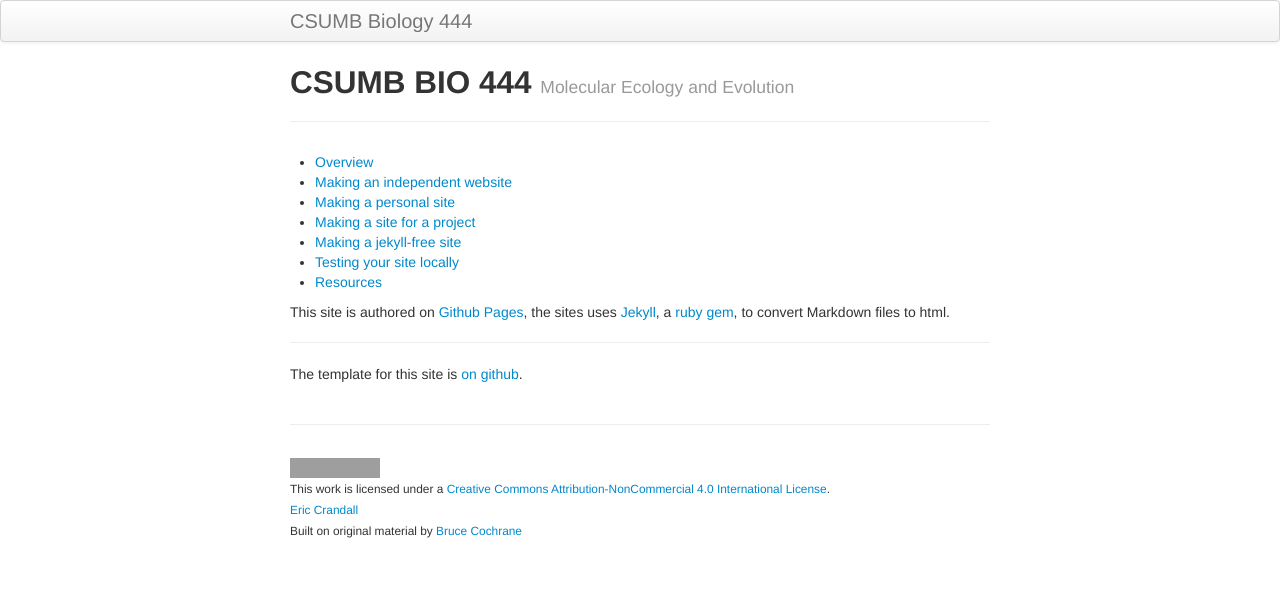
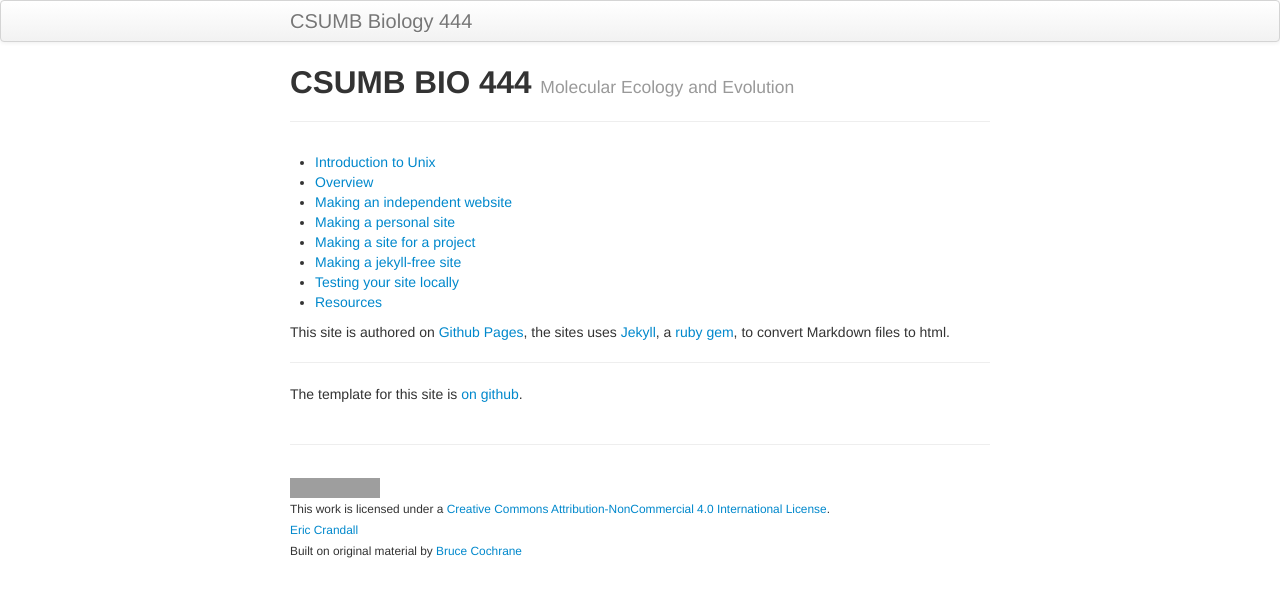
Before and after one commit to ericcrandall/BIO444, a Jekyll site: the page built from index.md, in a window 1280 px wide. Shown: the top 597 px of the page. Built offline with Jekyll 4.4.1, drawn with Linux system fonts in a browser that asks for light colours; grey boxes are pictures that could not be loaded.

Commit message:
First change index page

```diff
--- a/index.md
+++ b/index.md
@@ -7,7 +7,7 @@ author: Dr. Eric Crandall
 ---
 
 
-
+- [Introduction to Unix](pages/intro_to_unix.html)
 - [Overview](pages/overview.html)
 - [Making an independent website](pages/independent_site.html)
 - [Making a personal site](pages/user_site.html)
```
Also changed, not shown: 4 other files.
